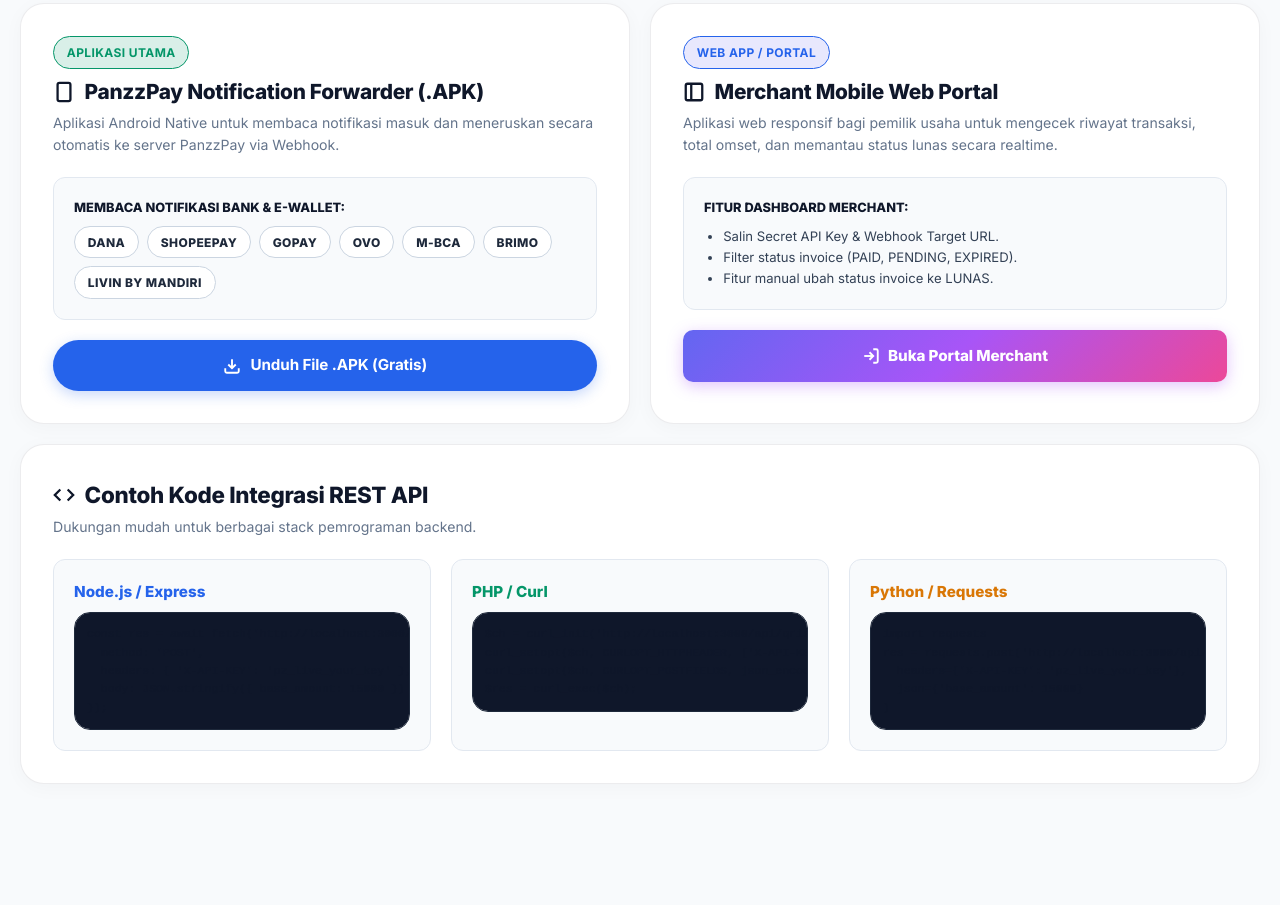
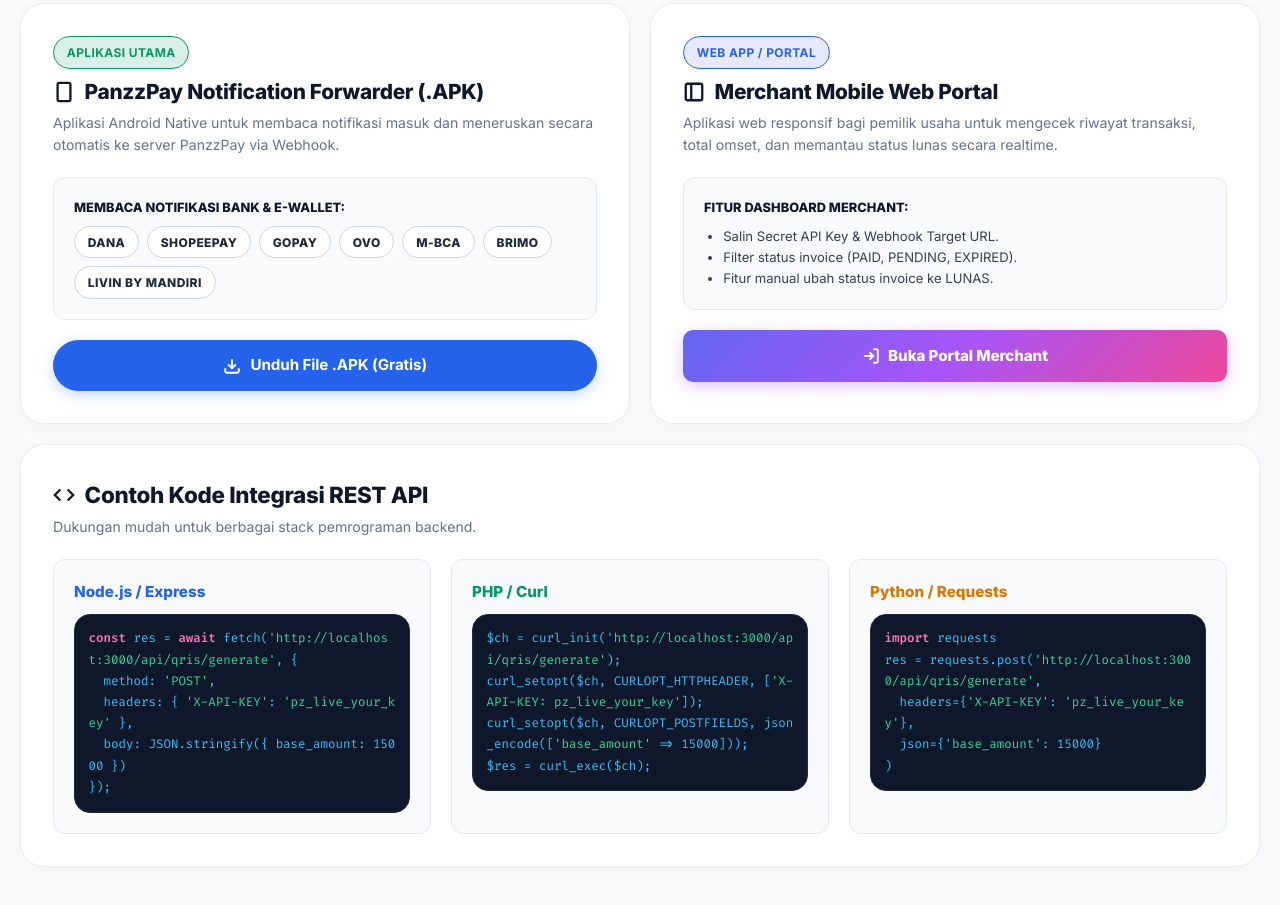
Before and after one commit to PanzzDevv/PanzzPay, a website: page public/apps.html in a window 1280 px wide. Shown: the part 335-1240 px from the top of the page. Before the commit the page ends 1199 px from the top, so only its background shows below. Drawn offline with Linux system fonts and the light colour scheme; no server answers.

Commit message:
fix: code block text contrast and syntax highlighting in style.css and apps.html

```diff
--- a/public/apps.html
+++ b/public/apps.html
@@ -204,32 +204,38 @@
             <p class="bento-subtitle">Dukungan mudah untuk berbagai stack pemrograman backend.</p>
           </div>
 
-          <div style="display: grid; grid-template-columns: repeat(auto-fit, minmax(280px, 1fr)); gap: 1.25rem;">
+          <div style="display: grid; grid-template-columns: repeat(auto-fit, minmax(300px, 1fr)); gap: 1.25rem;">
 
             <div style="background: #f8fafc; border: 1px solid #e2e8f0; border-radius: 12px; padding: 1.25rem;">
-              <h3 style="font-size: 0.95rem; font-weight: 800; color: var(--accent-indigo); margin-bottom: 0.5rem;">Node.js / Express</h3>
-              <pre class="code-box" style="font-size: 0.72rem; padding: 0.75rem;"><span class="code-keyword">const</span> res = <span class="code-keyword">await</span> fetch(<span class="code-string">'http://localhost:3000/api/qris/generate'</span>, {
+              <h3 style="font-size: 0.95rem; font-weight: 800; color: var(--brand-blue); margin-bottom: 0.6rem;">Node.js / Express</h3>
+              <div class="code-box" style="padding: 0.85rem;">
+                <pre style="margin: 0; font-size: 0.78rem;"><code><span class="code-keyword">const</span> res = <span class="code-keyword">await</span> fetch(<span class="code-string">'http://localhost:3000/api/qris/generate'</span>, {
   method: <span class="code-string">'POST'</span>,
   headers: { <span class="code-string">'X-API-KEY'</span>: <span class="code-string">'pz_live_your_key'</span> },
   body: JSON.stringify({ base_amount: 15000 })
-});</pre>
+});</code></pre>
+              </div>
             </div>
 
             <div style="background: #f8fafc; border: 1px solid #e2e8f0; border-radius: 12px; padding: 1.25rem;">
-              <h3 style="font-size: 0.95rem; font-weight: 800; color: var(--accent-emerald); margin-bottom: 0.5rem;">PHP / Curl</h3>
-              <pre class="code-box" style="font-size: 0.72rem; padding: 0.75rem;">$ch = curl_init(<span class="code-string">'http://localhost:3000/api/qris/generate'</span>);
+              <h3 style="font-size: 0.95rem; font-weight: 800; color: var(--accent-emerald); margin-bottom: 0.6rem;">PHP / Curl</h3>
+              <div class="code-box" style="padding: 0.85rem;">
+                <pre style="margin: 0; font-size: 0.78rem;"><code>$ch = curl_init(<span class="code-string">'http://localhost:3000/api/qris/generate'</span>);
 curl_setopt($ch, CURLOPT_HTTPHEADER, [<span class="code-string">'X-API-KEY: pz_live_your_key'</span>]);
 curl_setopt($ch, CURLOPT_POSTFIELDS, json_encode([<span class="code-string">'base_amount'</span> => 15000]));
-$res = curl_exec($ch);</pre>
+$res = curl_exec($ch);</code></pre>
+              </div>
             </div>
 
             <div style="background: #f8fafc; border: 1px solid #e2e8f0; border-radius: 12px; padding: 1.25rem;">
-              <h3 style="font-size: 0.95rem; font-weight: 800; color: var(--accent-amber); margin-bottom: 0.5rem;">Python / Requests</h3>
-              <pre class="code-box" style="font-size: 0.72rem; padding: 0.75rem;"><span class="code-keyword">import</span> requests
+              <h3 style="font-size: 0.95rem; font-weight: 800; color: var(--accent-amber); margin-bottom: 0.6rem;">Python / Requests</h3>
+              <div class="code-box" style="padding: 0.85rem;">
+                <pre style="margin: 0; font-size: 0.78rem;"><code><span class="code-keyword">import</span> requests
 res = requests.post(<span class="code-string">'http://localhost:3000/api/qris/generate'</span>,
   headers={<span class="code-string">'X-API-KEY'</span>: <span class="code-string">'pz_live_your_key'</span>},
   json={<span class="code-string">'base_amount'</span>: 15000}
-)</pre>
+)</code></pre>
+              </div>
             </div>
 
           </div>
--- a/public/style.css
+++ b/public/style.css
@@ -461,13 +461,34 @@
   padding: 1.25rem;
   position: relative;
   overflow-x: auto;
+  color: #f1f5f9;
+  font-family: 'Fira Code', monospace;
+  font-size: 0.82rem;
+  line-height: 1.7;
 }
 
-.code-box pre {
+.code-box pre, pre.code-box {
   font-family: 'Fira Code', monospace;
-  font-size: 0.85rem;
-  color: #e2e8f0;
+  font-size: 0.82rem;
+  color: #f1f5f9;
   line-height: 1.7;
+  margin: 0;
+  white-space: pre-wrap;
+  word-break: break-all;
+}
+
+.code-box code, pre.code-box code {
+  color: #38bdf8;
+  font-family: 'Fira Code', monospace;
+}
+
+.code-keyword {
+  color: #f472b6;
+  font-weight: 700;
+}
+
+.code-string {
+  color: #34d399;
 }
 
 /* Badges */
```
